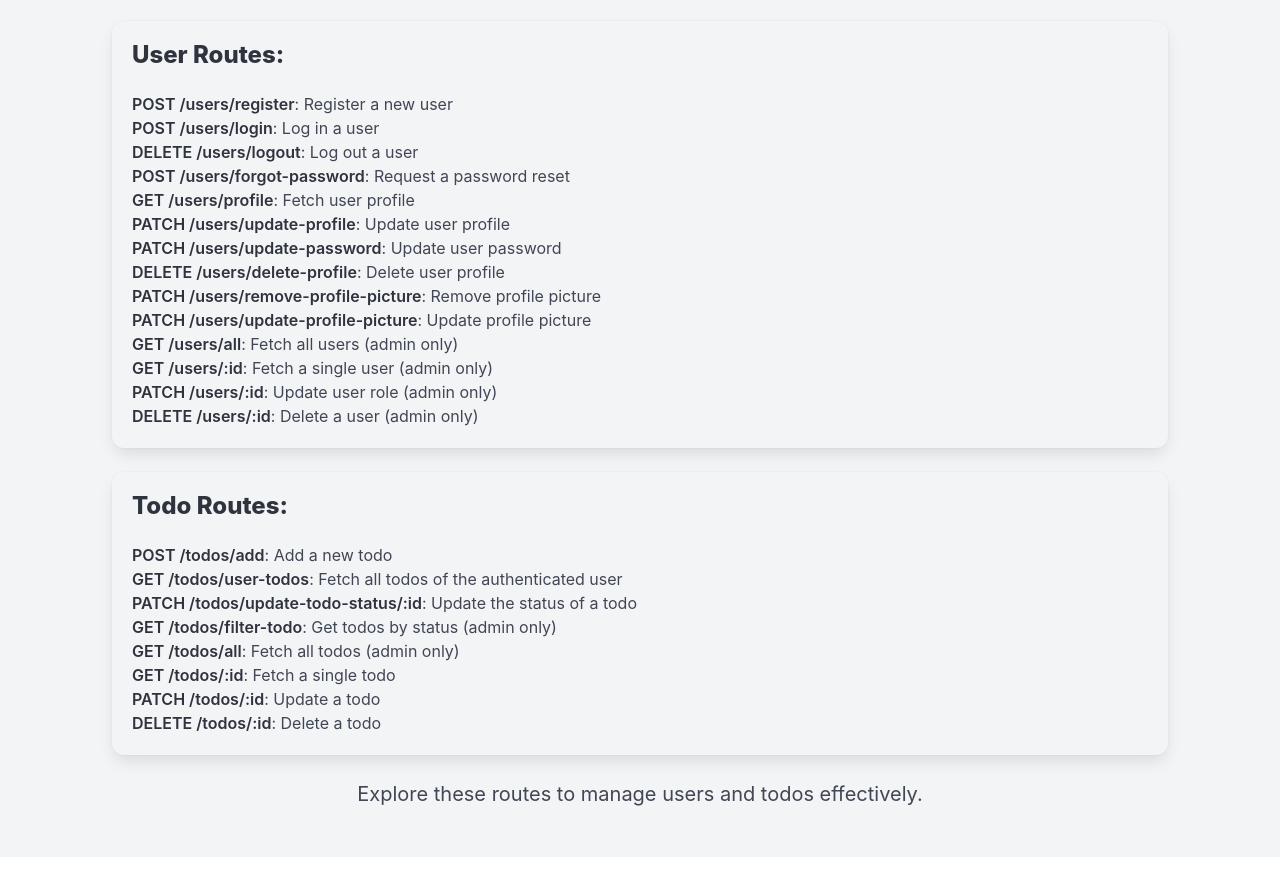
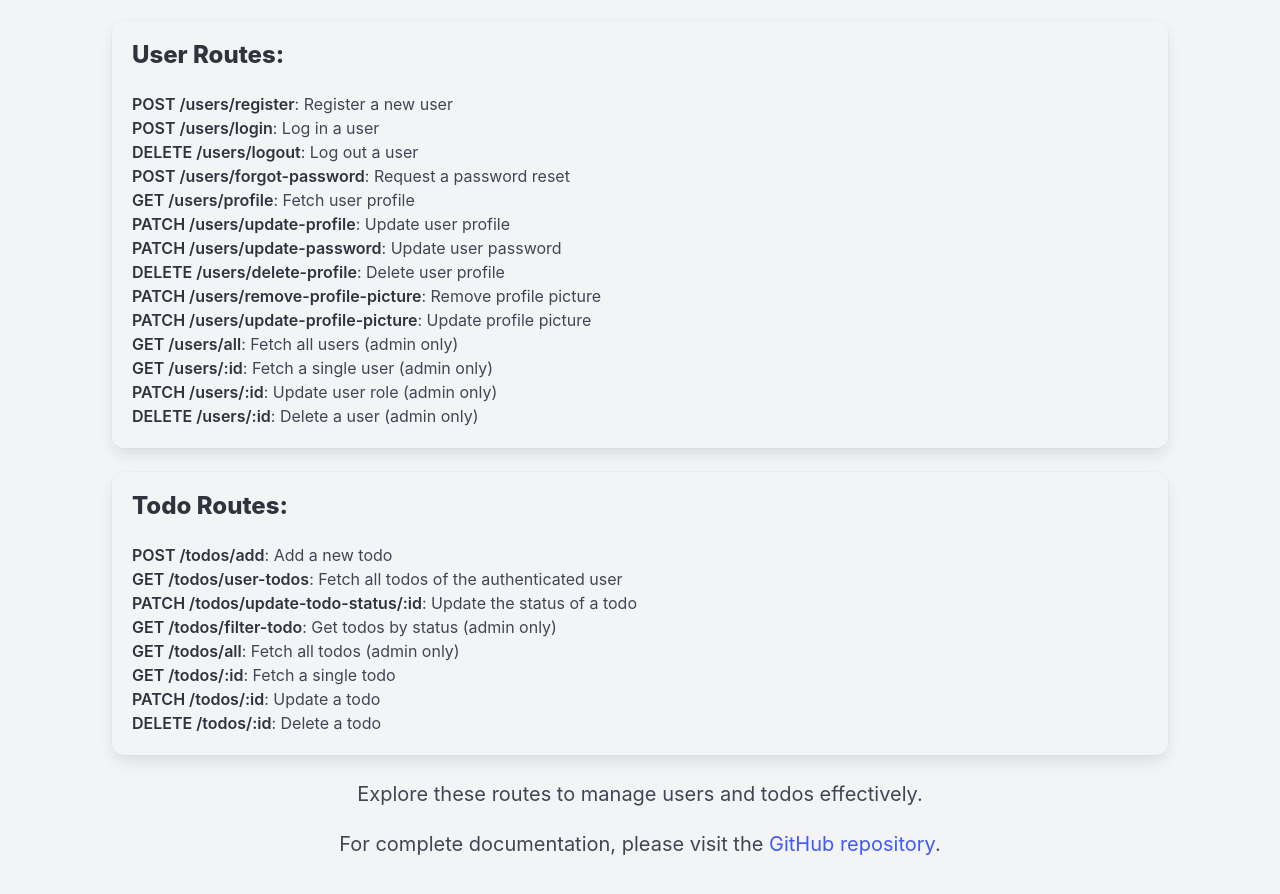
Before and after one commit to urssanjaysingh/User-Todo-API, a website: page public/welcome.html in a window 1280 px wide. Shown: the part 112-1006 px from the top of the page. Before the commit the page ends 969 px from the top, so only its background shows below. Drawn offline with nearby package versions, Linux system fonts and the light colour scheme.

Commit message:
Documentation

```diff
--- a/public/welcome.html
+++ b/public/welcome.html
@@ -121,6 +121,15 @@
                         Explore these routes to manage users and todos
                         effectively.
                     </p>
+                    <p class="is-size-5 has-text-grey-dark mt-3">
+                        For complete documentation, please visit the
+                        <a
+                            href="https://github.com/urssanjaysingh/User-Todo-API"
+                            class="has-text-link"
+                            target="_blank"
+                            >GitHub repository</a
+                        >.
+                    </p>
                 </div>
             </section>
         </div>
```
